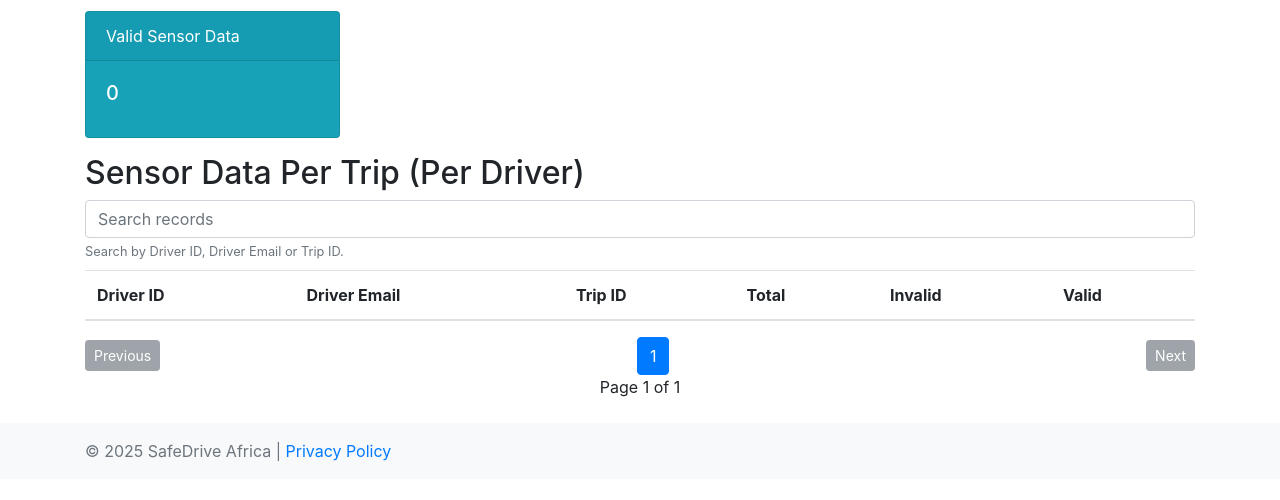
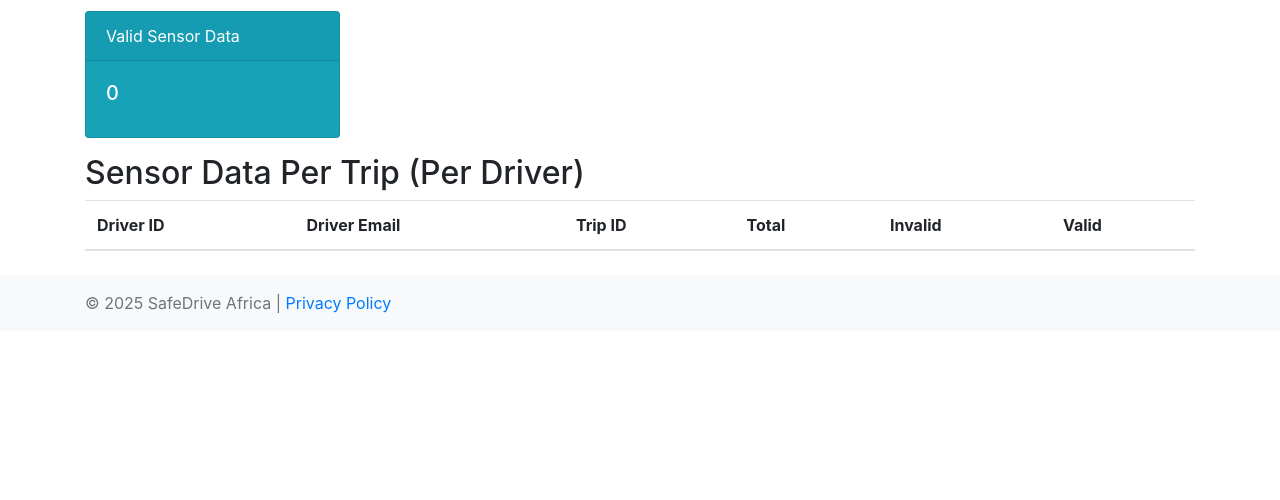
Before and after one commit to iniakponode/safe-drive-africa-datahub, a FastAPI app: page / in a window 1280 px wide. Shown: the part 284-784 px from the top of the page. Run offline with FastAPI, Linux system fonts and the light colour scheme; lists and menus that the app fills with data are empty; some libraries are stand-ins or nearby versions.

Commit message:
Remove loading spinner and pagination

```diff
--- a/app/cache.py
+++ b/app/cache.py
@@ -8,7 +8,7 @@ from app.services.data_service import fetch_all_processed_data
 
 logger = logging.getLogger(__name__)
 
-REFRESH_INTERVAL = 30  # seconds
+REFRESH_INTERVAL = 10  # seconds
 
 _cached_data = None
 _cached_checksum = None
--- a/app/static/css/main.css
+++ /dev/null
@@ -1,19 +0,0 @@
-#loading-overlay {
-    position: fixed;
-    top: 0;
-    left: 0;
-    width: 100%;
-    height: 100%;
-    background: rgba(255, 255, 255, 0.7);
-    display: flex;
-    align-items: center;
-    justify-content: center;
-    z-index: 10000;
-}
-
-#loading-overlay.hidden {
-    display: none;
-}
-.pagination {
-    margin-bottom: 0;
-}
--- a/app/static/js/main.js
+++ /dev/null
@@ -1,110 +0,0 @@
-function hideLoadingOverlay() {
-    const overlay = document.getElementById('loading-overlay');
-    if (overlay) {
-        overlay.classList.add('hidden');
-    }
-}
-// Fallback in case DOM events fail
-setTimeout(hideLoadingOverlay, 5000);
-// store paginators globally so that tables updated dynamically can refresh
-window.tablePaginators = window.tablePaginators || {};
-function setupTablePagination(config) {
-    const table = document.getElementById(config.tableId);
-    const searchInput = document.getElementById(config.searchInputId);
-    const prevBtn = document.getElementById(config.prevBtnId);
-    const nextBtn = document.getElementById(config.nextBtnId);
-    const pageInfo = document.getElementById(config.pageInfoId);
-    const pageNumbers = document.getElementById(config.pageNumbersId);
-    if (!table || !searchInput || !prevBtn || !nextBtn || !pageInfo) {
-        console.warn('Pagination init skipped for', config.tableId);
-        return null;
-    }
-
-    let rows = Array.from(table.querySelectorAll('tbody tr'));
-    let filteredRows = rows.slice();
-    let currentPage = 1;
-    const rowsPerPage = config.rowsPerPage || 10;
-
-    function renderPageNumbers(totalPages) {
-        if (!pageNumbers) return;
-        pageNumbers.innerHTML = '';
-        for (let i = 1; i <= totalPages; i++) {
-            const li = document.createElement('li');
-            li.className = 'page-item' + (i === currentPage ? ' active' : '');
-            const a = document.createElement('a');
-            a.className = 'page-link';
-            a.href = '#';
-            a.textContent = i;
-            a.addEventListener('click', (e) => {
-                e.preventDefault();
-                currentPage = i;
-                render();
-            });
-            li.appendChild(a);
-            pageNumbers.appendChild(li);
-        }
-    }
-
-    function render() {
-        const totalPages = Math.max(1, Math.ceil(filteredRows.length / rowsPerPage));
-        currentPage = Math.min(currentPage, totalPages);
-        const start = (currentPage - 1) * rowsPerPage;
-        const end = start + rowsPerPage;
-        rows.forEach(row => row.style.display = 'none');
-        filteredRows.slice(start, end).forEach(row => row.style.display = '');
-        pageInfo.textContent = `Page ${currentPage} of ${totalPages}`;
-        prevBtn.disabled = currentPage === 1;
-        nextBtn.disabled = currentPage === totalPages;
-        renderPageNumbers(totalPages);
-    }
-
-    function filterRows() {
-        const q = searchInput.value.trim().toLowerCase();
-        filteredRows = rows.filter(r => r.innerText.toLowerCase().includes(q));
-        currentPage = 1;
-        render();
-    }
-
-    searchInput.addEventListener('input', filterRows);
-    searchInput.addEventListener('keyup', filterRows);
-    prevBtn.addEventListener('click', () => { if (currentPage > 1) { currentPage--; render(); }});
-    nextBtn.addEventListener('click', () => { const totalPages = Math.ceil(filteredRows.length / rowsPerPage); if (currentPage < totalPages) { currentPage++; render(); }});
-    function refresh() {
-        rows = Array.from(table.querySelectorAll('tbody tr'));
-        const q = searchInput.value.trim().toLowerCase();
-        filteredRows = rows.filter(r => r.innerText.toLowerCase().includes(q));
-        currentPage = Math.min(currentPage, Math.ceil(filteredRows.length / rowsPerPage) || 1);
-        render();
-    }
-
-    render();
-    return { refresh };
-}
-
-document.addEventListener('DOMContentLoaded', function() {
-    hideLoadingOverlay();
-    window.tablePaginators.trip = setupTablePagination({
-        tableId: 'trip-table',
-        searchInputId: 'trip-search',
-        prevBtnId: 'trip-prev',
-        nextBtnId: 'trip-next',
-        pageInfoId: 'trip-page-info',
-        pageNumbersId: 'trip-pages',
-        rowsPerPage: 10
-    });
-    window.tablePaginators.driver = setupTablePagination({
-        tableId: 'driver-stats-table',
-        searchInputId: 'driver-search',
-        prevBtnId: 'driver-prev',
-        nextBtnId: 'driver-next',
-        pageInfoId: 'driver-page-info',
-        pageNumbersId: 'driver-pages',
-        rowsPerPage: 10
-    });
-});
-
-// hide overlay if page already loaded
-if (document.readyState === 'complete' || document.readyState === 'interactive') {
-    hideLoadingOverlay();
-}
-window.addEventListener('load', hideLoadingOverlay);
--- a/app/templates/base.html
+++ b/app/templates/base.html
@@ -10,12 +10,7 @@
   <link rel="stylesheet" href="/static/css/navbar.css" />
   {% block head %}{% endblock %}
 </head>
-  <body>
-  <div id="loading-overlay">
-    <div class="spinner-border text-primary" role="status">
-      <span class="sr-only">Loading...</span>
-    </div>
-  </div>
+<body>
   {% include "partials/header.html" %}
 
   <div class="container my-4">
@@ -65,9 +60,6 @@
             `;
             tableBody.appendChild(tr);
           });
-          if (window.tablePaginators && window.tablePaginators.trip) {
-            window.tablePaginators.trip.refresh();
-          }
         }
 
         // Update the driver stats table (from driver_stats.html)
@@ -85,10 +77,6 @@
             `;
             driverStatsTableBody.appendChild(tr);
           });
-
-          if (window.tablePaginators && window.tablePaginators.driver) {
-            window.tablePaginators.driver.refresh();
-          }
 
           // Update footer totals
           if (document.getElementById("drivers-total-num-trips")) {
--- a/app/templates/pages/index.html
+++ b/app/templates/pages/index.html
@@ -52,11 +52,7 @@
 
   <!-- Table: Sensor Data Per Trip (Per Driver) -->
   <h2>Sensor Data Per Trip (Per Driver)</h2>
-  <div class="mb-2">
-    <input id="trip-search" class="form-control" placeholder="Search records" />
-    <small class="form-text text-muted">Search by Driver ID, Driver Email or Trip ID.</small>
-  </div>
-  <table id="trip-table" class="table table-striped">
+  <table class="table table-striped">
     <thead>
       <tr>
         <th>Driver ID</th>
@@ -80,14 +76,4 @@
       {% endfor %}
     </tbody>
   </table>
-  <div class="d-flex justify-content-between align-items-center">
-    <button id="trip-prev" class="btn btn-sm btn-secondary">Previous</button>
-    <nav aria-label="Trip pages">
-      <ul id="trip-pages" class="pagination mb-0"></ul>
-    </nav>
-    <button id="trip-next" class="btn btn-sm btn-secondary">Next</button>
-  </div>
-  <div class="text-center">
-    <span id="trip-page-info"></span>
-  </div>
 {% endblock %}
```
Also changed, not shown: app/templates/pages/driver_stats.html (+1 -15 lines), README.md.
